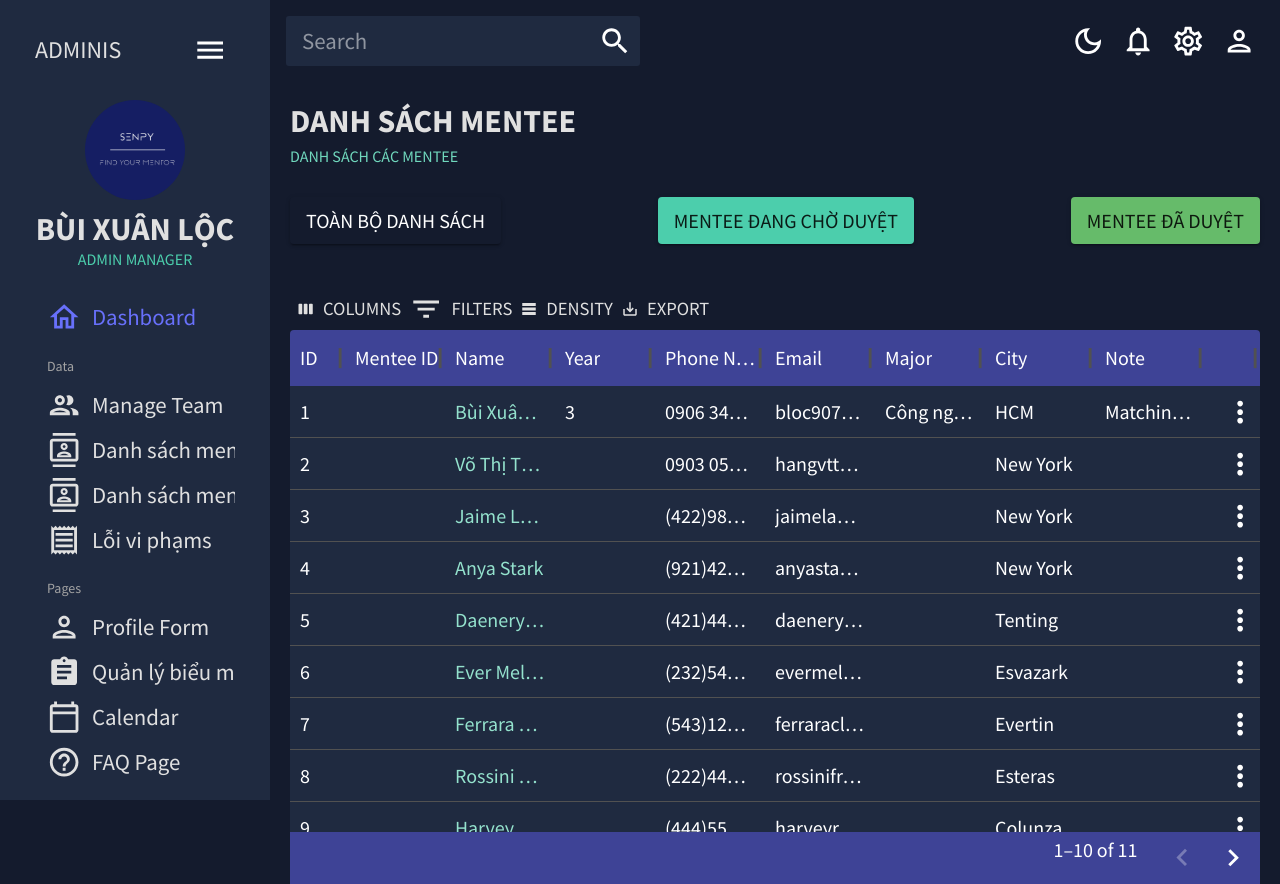
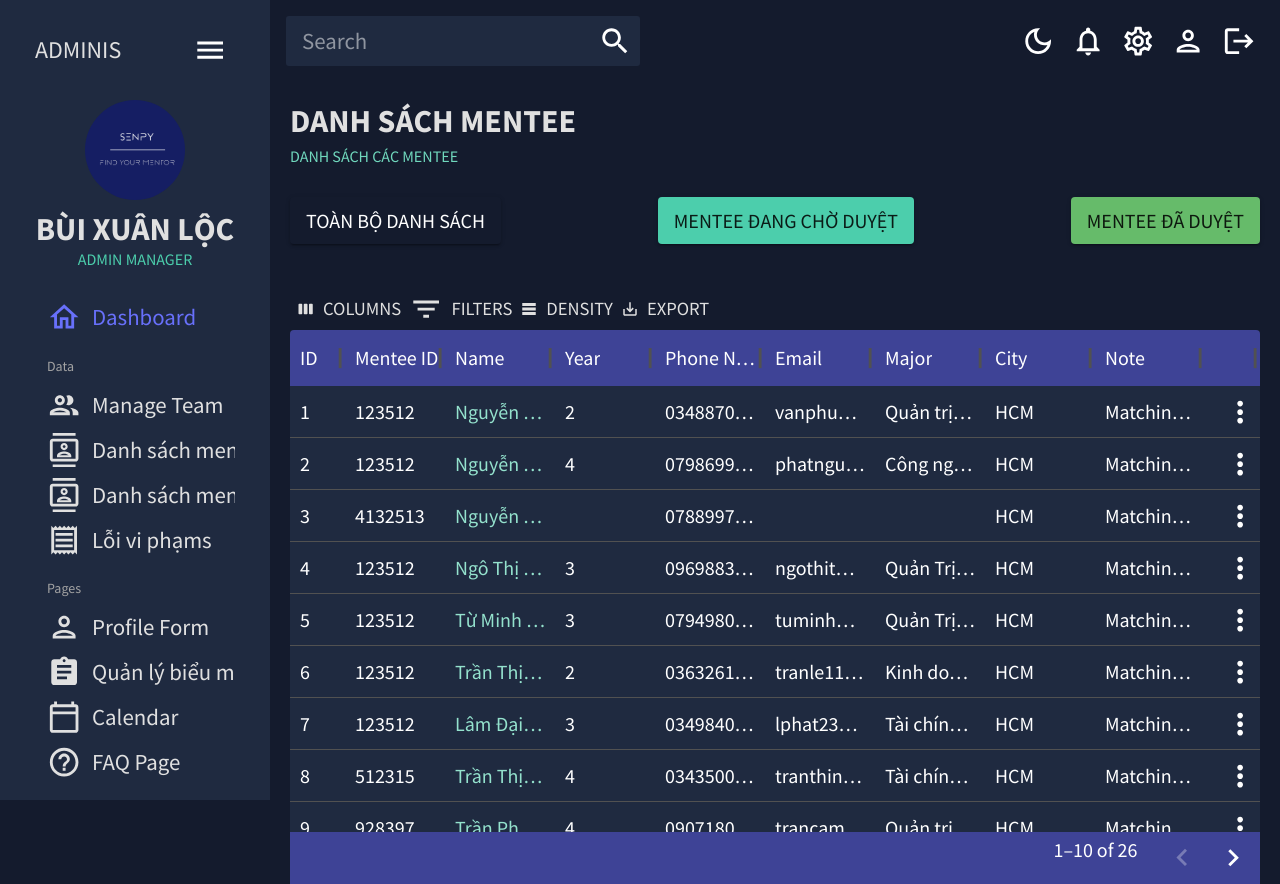
Before and after one commit to phanconghieu29/senpy, a React (Create React App) app: page /senpy/mentees in a window 1280 px wide. Built offline with nearby package versions, Linux system fonts and the light colour scheme; the HTML template or start-up script is replaced by a standard one.

Commit message:
update mentees

```diff
--- a/src/Data/mockData.js
+++ b/src/Data/mockData.js
@@ -490,129 +490,448 @@ export const mockDataMentor = [
     // },
 ];
 
+// export const mockDataMentee = [
+//     {
+//         id: 1,
+//         name: "Bùi Xuân Lộc",
+//         email: "bloc907@gmail.com",
+//         student_id: "2001215927",
+//         phone: "0906 340 340 725",
+//         major: "Công nghệ thông tin",
+//         city: "HCM",
+//         year: "3",
+//         note: "Matching với mentor Lisa Thoa",
+//         menteeID: 123512,
+//         check: true,
+//     },
+//     {
+//         id: 2,
+//         name: "Võ Thị Thúy Hằng",
+//         email: "hangvtt@hufi.edu.vn",
+//         age: 42,
+//         phone: "0903 050 593",
+//         address: "1234 Main Street, New York, NY 10001",
+//         city: "New York",
+//         zipCode: "13151",
+//         menteeID: 123512,
+//     },
+//     {
+//         id: 3,
+//         name: "Jaime Lannister",
+//         email: "jaimelannister@gmail.com",
+//         age: 45,
+//         phone: "(422)982-6739",
+//         address: "3333 Want Blvd, Estanza, NAY 42125",
+//         city: "New York",
+//         zipCode: "87281",
+//         menteeID: 4132513,
+//     },
+//     {
+//         id: 4,
+//         name: "Anya Stark",
+//         email: "anyastark@gmail.com",
+//         age: 16,
+//         phone: "(921)425-6742",
+//         address: "1514 Main Street, New York, NY 22298",
+//         city: "New York",
+//         zipCode: "15551",
+//         menteeID: 123512,
+//     },
+//     {
+//         id: 5,
+//         name: "Daenerys Targaryen",
+//         email: "daenerystargaryen@gmail.com",
+//         age: 31,
+//         phone: "(421)445-1189",
+//         address: "11122 Welping Ave, Tenting, CD 21321",
+//         city: "Tenting",
+//         zipCode: "14215",
+//         menteeID: 123512,
+//     },
+//     {
+//         id: 6,
+//         name: "Ever Melisandre",
+//         email: "evermelisandre@gmail.com",
+//         age: 150,
+//         phone: "(232)545-6483",
+//         address: "1234 Canvile Street, Esvazark, NY 10001",
+//         city: "Esvazark",
+//         zipCode: "10001",
+//         menteeID: 123512,
+//     },
+//     {
+//         id: 7,
+//         name: "Ferrara Clifford",
+//         email: "ferraraclifford@gmail.com",
+//         age: 44,
+//         phone: "(543)124-0123",
+//         address: "22215 Super Street, Everting, ZO 515234",
+//         city: "Evertin",
+//         zipCode: "51523",
+//         menteeID: 123512,
+//     },
+//     {
+//         id: 8,
+//         name: "Rossini Frances",
+//         email: "rossinifrances@gmail.com",
+//         age: 36,
+//         phone: "(222)444-5555",
+//         address: "4123 Ever Blvd, Wentington, AD 142213",
+//         city: "Esteras",
+//         zipCode: "44215",
+//         menteeID: 512315,
+//     },
+//     {
+//         id: 9,
+//         name: "Harvey Roxie",
+//         email: "harveyroxie@gmail.com",
+//         age: 65,
+//         phone: "(444)555-6239",
+//         address: "51234 Avery Street, Cantory, ND 212412",
+//         city: "Colunza",
+//         zipCode: "111234",
+//         menteeID: 928397,
+//     },
+//     {
+//         id: 10,
+//         name: "Enteri Redack",
+//         email: "enteriredack@gmail.com",
+//         age: 42,
+//         phone: "(222)444-5555",
+//         address: "4123 Easer Blvd, Wentington, AD 142213",
+//         city: "Esteras",
+//         zipCode: "44215",
+//         menteeID: 533215,
+//     },
+//     {
+//         id: 11,
+//         name: "Steve Goodman",
+//         email: "stevegoodmane@gmail.com",
+//         age: 11,
+//         phone: "(444)555-6239",
+//         address: "51234 Fiveton Street, CunFory, ND 212412",
+//         city: "Colunza",
+//         zipCode: "1234",
+//         menteeID: 92197,
+//     },
+// ];
+
 export const mockDataMentee = [
     {
         id: 1,
+        name: "Nguyễn Văn Phúc",
+        email: "vanphuc180803@gmail.com",
+        phone: "0348870260",
+        major: "Quản trị kinh doanh",
+        city: "HCM",
+        year: "2",
+        note: "Matching với mentor Đặng Thị Yến",
+        MenteeID: 123512,
+        check: true,
+    },
+    {
+        id: 2,
+        name: "Nguyễn Trường Phát",
+        email: "phatnguyen9712@gmail.com",
+        year: "4",
+        phone: "0798699203",
+        major: "Công nghệ thông tin",
+        city: "HCM",
+        note: "Matching với mentor Đinh Nguyễn Trọng Nghĩa",
+        MenteeID: 123512,
+    },
+    {
+        id: 3,
+        name: "Nguyễn Phạm Thảo Nguyên",
+        email: null,
+        year: "",
+        phone: "0788997005",
+        major: null,
+        city: "HCM",
+        note: "Matching với mentor Hoàng Tiến Phát",
+        MenteeID: 4132513,
+    },
+    {
+        id: 4,
+        name: "Ngô Thị Thúy Hằng",
+        email: "ngothithuyhangnnb@gmail.com",
+        year: "3",
+        phone: "0969883604",
+        major: "Quản Trị Kinh Doanh",
+        city: "HCM",
+        note: "Matching với mentor Lê Hoàng Lâm",
+        MenteeID: 123512,
+    },
+    {
+        id: 5,
+        name: "Từ Minh Hoàng",
+        email: "tuminhhoang123@gmail.com",
+        age: 31,
+        year: "3",
+        phone: "0794980945",
+        major: "Quản Trị Kinh Doanh",
+        city: "HCM",
+        //zipCode: "14215",
+        note: "Matching với mentor Lê Nguyễn Đoan Duy",
+        MenteeID: 123512,
+    },
+    {
+        id: 6,
+        name: "Trần Thị Mỹ Lệ",
+        email: "tranle11111pm@gmai.com",
+        year: "2",
+        age: null,
+        phone: "0363261801",
+        major: "Kinh doanh quốc tế",
+        city: "HCM",
+        note: "Matching với mentor Lương Hoàng Phước",
+        //zipCode: "10001",
+        MenteeID: 123512,
+    },
+    {
+        id: 7,
+        name: "Lâm Đại Phát",
+        email: "lphat236@gmail.com",
+        year: "3",
+        age: null,
+        phone: "0349840643",
+        major: "Tài chính doanh nghiệp",
+        city: "HCM",
+        note: "Matching với mentor Lương Nguyễn Khánh Văn",
+        //zipCode: "51523",
+        MenteeID: 123512,
+    },
+    {
+        id: 8,
+        name: "Trần Thị Na",
+        email: "tranthina120902@gmail.com",
+        year: "4",
+        age: null,
+        phone: "0343500709",
+        major: "Tài chính doanh nghiệp",
+        note: "Matching với mentor Nguyễn Hoàng Trúc Linh",
+        city: "HCM",
+        //zipCode: "44215",
+        MenteeID: 512315,
+    },
+    {
+        id: 9,
+        name: "Trần Phạm Cẩm Tú",
+        email: "trancamtu1832@gmail.com",
+        year: "4",
+        age: null,
+        phone: "0907180302",
+        major: "Quản trị kinh doanh",
+        note: "Matching với mentor Nguyễn Hồng Hải",
+        city: "HCM",
+
+        //zipCode: "111234",
+        MenteeID: 928397,
+    },
+    {
+        id: 10,
+        name: "Trần Thị Thúy Hằng",
+        email: "thuyhang2909.tlvn@gmail.com",
+        year: "3",
+        age: null,
+        phone: "0973423654",
+        major: "Kinh doanh quốc tế",
+        note: "Matching với mentor Nguyễn Tuấn Khởi",
+        city: "HCM",
+        MenteeID: 928397,
+    },
+    {
+        id: 11,
+        name: "Lâm Thị Hồng Hương",
+        email: "huonglam.29122001@gmail.com",
+        year: "4",
+        age: null,
+        phone: "0375989817",
+        major: "Quản trị kinh doanh",
+        note: "Matching với mentor Nguyễn Thị Hồng Anh ",
+        city: "HCM",
+        MenteeID: 928397,
+    },
+    {
+        id: 12,
+        name: "Lê Thị Quỳnh Anh",
+        email: "lethiquynhanh0302@gmail.com",
+        year: "4",
+        age: null,
+        phone: "0917127428",
+        major: "Quản trị kinh doanh",
+        note: "Matching với mentor Nguyễn Thị Hồng Thủy",
+        city: "HCM",
+        MenteeID: 928397,
+    },
+    {
+        id: 13,
+        name: "Nguyễn Trọng Hiếu",
+        email: "howardnguyen59@gmail.com",
+        year: "2",
+        age: null,
+        phone: "0942219213",
+        major: "Kinh doanh quốc",
+        note: "Matching với mentor Nguyễn Thị Thùy Dương",
+        city: "HCM",
+        MenteeID: 928397,
+    },
+    {
+        id: 14,
+        name: "Nguyễn Minh Đạt",
+        email: "",
+        year: "",
+        age: null,
+        phone: "0899050618",
+        major: "",
+        note: "Matching với mentor Phạm Minh Luân",
+        city: "HCM",
+        MenteeID: 928397,
+    },
+    {
+        id: 15,
+        name: "Nguyễn Quốc Huy",
+        email: "tienbui.2603003@gmail.com",
+        year: "4",
+        age: null,
+        phone: "0787865160",
+        major: "An toàn thông tin",
+        note: "Matching với mentor Phạm Minh Tuấn",
+        city: "HCM",
+        MenteeID: 928397,
+    },
+    {
+        id: 16,
+        name: "Nguyễn Thị Mỹ Kiều",
+        email: "kieuntmk@gmail.com",
+        year: "3",
+        age: null,
+        phone: "0329602578",
+        major: "Quản trị kinh doanh",
+        note: "Matching với mentor Phạm Thị Phương Hạ",
+        city: "HCM",
+        MenteeID: 928397,
+    },
+    {
+        id: 17,
+        name: "Bùi Việt Tiến",
+        email: "tienbui.2603003@gmail.com",
+        year: "3",
+        age: null,
+        phone: "0829004799",
+        major: "Quản trị kinh doanh",
+        note: "Matching với mentor Phạm Văn Lộc ",
+        city: "HCM",
+        MenteeID: 928397,
+    },
+
+    {
+        id: 18,
+        name: "Nguyễn Châu Long",
+        email: "nguyenchaulong1206@gmail.com",
+        year: "4",
+        age: null,
+        phone: "0363091700",
+        major: "Quản trị kinh doanh",
+        note: "Matching với mentor Phạm Văn Vương",
+        city: "HCM",
+        MenteeID: 928397,
+    },
+    {
+        id: 19,
+        name: "Phạm Thị Hồng Thắm",
+        email: "tham77393@gmail.com",
+        year: "3",
+        age: null,
+        phone: "0376054390",
+        major: "Quản trị nhà hàng và dịch vụ ăn uống",
+        note: "Matching với mentor Phạm Ngọc Điệp",
+        city: "HCM",
+        MenteeID: 928397,
+    },
+    {
+        id: 20,
+        name: "Huỳnh Huyền My",
+        email: "",
+        year: "3",
+        age: null,
+        phone: "0346410914",
+        major: "Quản trị kinh doanh thực phẩm",
+        note: "Matching với mentor Phan Thế Duy ",
+        city: "HCM",
+        MenteeID: 928397,
+    },
+    {
+        id: 21,
+        name: "Trần Thị Phương Vy",
+        email: "tranphuongvy74@gmail.com",
+        year: "2",
+        age: null,
+        phone: "0973139599",
+        major: "Quản trị kinh doanh thực phẩm",
+        note: "Matching với mentor Trần Đức Thảo",
+        city: "HCM",
+        MenteeID: 928397,
+    },
+    {
+        id: 22,
+        name: "Mai Lan Tiên",
+        email: "",
+        year: "2",
+        age: null,
+        phone: "0799259097",
+        major: "Kinh doanh quốc tế",
+        note: "Matching với mentor Trần Ngọc Diễm My",
+        city: "HCM",
+        MenteeID: 928397,
+    },
+    {
+        id: 23,
+        name: "Nguyễn Thị Hà Vy",
+        email: "nguyenthihavy22092003@gmail.com",
+        year: "3",
+        age: null,
+        phone: "0987799417",
+        major: "Quản trị kinh doanh",
+        note: "Matching với mentor Trần Văn Sơn ",
+        city: "HCM",
+        MenteeID: 928397,
+    },
+    {
+        id: 24,
+        name: "Nguyễn Anh Vũ",
+        email: "vu502776@gmail.com",
+        year: "3",
+        age: null,
+        phone: "0936961251",
+        major: "Tài chính doanh nghiệp",
+        note: "Matching với mentor Võ Thị Thúy Hằng ",
+        city: "HCM",
+        MenteeID: 928397,
+    },
+    {
+        id: 25,
+        name: "Nguyễn Thị Huệ",
+        email: "nguyenthihue11b9nh1@gmail.com",
+        year: "3",
+        age: null,
+        phone: "0388112564",
+        major: "Marketing",
+        note: "Matching với mentor Wilson Lieu ",
+        city: "HCM",
+        MenteeID: 928397,
+    },
+    {
+        id: 26,
         name: "Bùi Xuân Lộc",
         email: "bloc907@gmail.com",
-        student_id: "2001215927",
-        phone: "0906 340 340 725",
+        year: "4",
+        age: null,
+        phone: "0906340725",
         major: "Công nghệ thông tin",
-        city: "HCM",
-        year: "3",
-        note: "Matching với mentor Lisa Thoa",
-        menteeID: 123512,
-        check: true,
-    },
-    {
-        id: 2,
-        name: "Võ Thị Thúy Hằng",
-        email: "hangvtt@hufi.edu.vn",
-        age: 42,
-        phone: "0903 050 593",
-        address: "1234 Main Street, New York, NY 10001",
-        city: "New York",
-        zipCode: "13151",
-        menteeID: 123512,
-    },
-    {
-        id: 3,
-        name: "Jaime Lannister",
-        email: "jaimelannister@gmail.com",
-        age: 45,
-        phone: "(422)982-6739",
-        address: "3333 Want Blvd, Estanza, NAY 42125",
-        city: "New York",
-        zipCode: "87281",
-        menteeID: 4132513,
-    },
-    {
-        id: 4,
-        name: "Anya Stark",
-        email: "anyastark@gmail.com",
-        age: 16,
-        phone: "(921)425-6742",
-        address: "1514 Main Street, New York, NY 22298",
-        city: "New York",
-        zipCode: "15551",
-        menteeID: 123512,
-    },
-    {
-        id: 5,
-        name: "Daenerys Targaryen",
-        email: "daenerystargaryen@gmail.com",
-        age: 31,
-        phone: "(421)445-1189",
-        address: "11122 Welping Ave, Tenting, CD 21321",
-        city: "Tenting",
-        zipCode: "14215",
-        menteeID: 123512,
-    },
-    {
-        id: 6,
-        name: "Ever Melisandre",
-        email: "evermelisandre@gmail.com",
-        age: 150,
-        phone: "(232)545-6483",
-        address: "1234 Canvile Street, Esvazark, NY 10001",
-        city: "Esvazark",
-        zipCode: "10001",
-        menteeID: 123512,
-    },
-    {
-        id: 7,
-        name: "Ferrara Clifford",
-        email: "ferraraclifford@gmail.com",
-        age: 44,
-        phone: "(543)124-0123",
-        address: "22215 Super Street, Everting, ZO 515234",
-        city: "Evertin",
-        zipCode: "51523",
-        menteeID: 123512,
-    },
-    {
-        id: 8,
-        name: "Rossini Frances",
-        email: "rossinifrances@gmail.com",
-        age: 36,
-        phone: "(222)444-5555",
-        address: "4123 Ever Blvd, Wentington, AD 142213",
-        city: "Esteras",
-        zipCode: "44215",
-        menteeID: 512315,
-    },
-    {
-        id: 9,
-        name: "Harvey Roxie",
-        email: "harveyroxie@gmail.com",
-        age: 65,
-        phone: "(444)555-6239",
-        address: "51234 Avery Street, Cantory, ND 212412",
-        city: "Colunza",
-        zipCode: "111234",
-        menteeID: 928397,
-    },
-    {
-        id: 10,
-        name: "Enteri Redack",
-        email: "enteriredack@gmail.com",
-        age: 42,
-        phone: "(222)444-5555",
-        address: "4123 Easer Blvd, Wentington, AD 142213",
-        city: "Esteras",
-        zipCode: "44215",
-        menteeID: 533215,
-    },
-    {
-        id: 11,
-        name: "Steve Goodman",
-        email: "stevegoodmane@gmail.com",
-        age: 11,
-        phone: "(444)555-6239",
-        address: "51234 Fiveton Street, CunFory, ND 212412",
-        city: "Colunza",
-        zipCode: "1234",
-        menteeID: 92197,
+        note: "Matching với mentor Hoàng Thị Thoa",
+        city: "HCM",
+        MenteeID: 928397,
     },
 ];
 
--- a/src/pages/Admin/Admin.js
+++ b/src/pages/Admin/Admin.js
@@ -18,7 +18,7 @@ import { CssBaseline, ThemeProvider } from "@mui/material";
 import { ColorModeContext, useMode } from "./theme";
 import "./Admin.css";
 
-function Admin({children}) {
+function Admin({ children, isAuthenticated, setAuthenticated }) {
     const [theme, colorMode] = useMode();
     const [isSidebar, setIsSidebar] = useState(true);
 
@@ -29,7 +29,11 @@ function Admin({children}) {
                 <div className="app">
                     <Sidebar isSidebar={isSidebar} />
                     <main className="content">
-                        <Topbar setIsSidebar={setIsSidebar} />
+                        <Topbar
+                            isAuthenticated={isAuthenticated}
+                            setAuthenticated={setAuthenticated}
+                            setIsSidebar={setIsSidebar}
+                        />
                         {children}
                     </main>
                 </div>
--- a/src/pages/Admin/scenes/global/Topbar.jsx
+++ b/src/pages/Admin/scenes/global/Topbar.jsx
@@ -1,5 +1,6 @@
 import { Box, IconButton, useTheme } from "@mui/material";
 import { useContext } from "react";
+import { useNavigate } from "react-router-dom";
 import { ColorModeContext, tokens } from "../../theme";
 import InputBase from "@mui/material/InputBase";
 import LightModeOutlinedIcon from "@mui/icons-material/LightModeOutlined";
@@ -8,11 +9,18 @@ import NotificationsOutlinedIcon from "@mui/icons-material/NotificationsOutlined
 import SettingsOutlinedIcon from "@mui/icons-material/SettingsOutlined";
 import PersonOutlinedIcon from "@mui/icons-material/PersonOutlined";
 import SearchIcon from "@mui/icons-material/Search";
+import LogoutIcon from '@mui/icons-material/Logout';
 
-const Topbar = () => {
+const Topbar = ({ isAuthenticated, setAuthenticated }) => {
   const theme = useTheme();
   const colors = tokens(theme.palette.mode);
   const colorMode = useContext(ColorModeContext);
+  const navigate = useNavigate();
+
+  const handleLogout = () => {
+      setAuthenticated(false);
+      navigate("/");
+  };
 
   return (
     <Box display="flex" justifyContent="space-between" p={2}>
@@ -46,6 +54,9 @@ const Topbar = () => {
         <IconButton>
           <PersonOutlinedIcon />
         </IconButton>
+        <IconButton onClick={handleLogout}>
+            <LogoutIcon />
+        </IconButton>
       </Box>
     </Box>
   );
--- a/src/pages/Admin/scenes/mentors/index.jsx
+++ b/src/pages/Admin/scenes/mentors/index.jsx
@@ -154,7 +154,7 @@ const Mentor = () => {
 
 
   const columns = [
-    { field: "id", headerName: "ID", flex: 0.5 },
+    { field: "id", headerName: "STT", flex: 0.5 },
     { field: "mentorID", headerName: "Mentor ID" },
     {
       field: "name",
```
